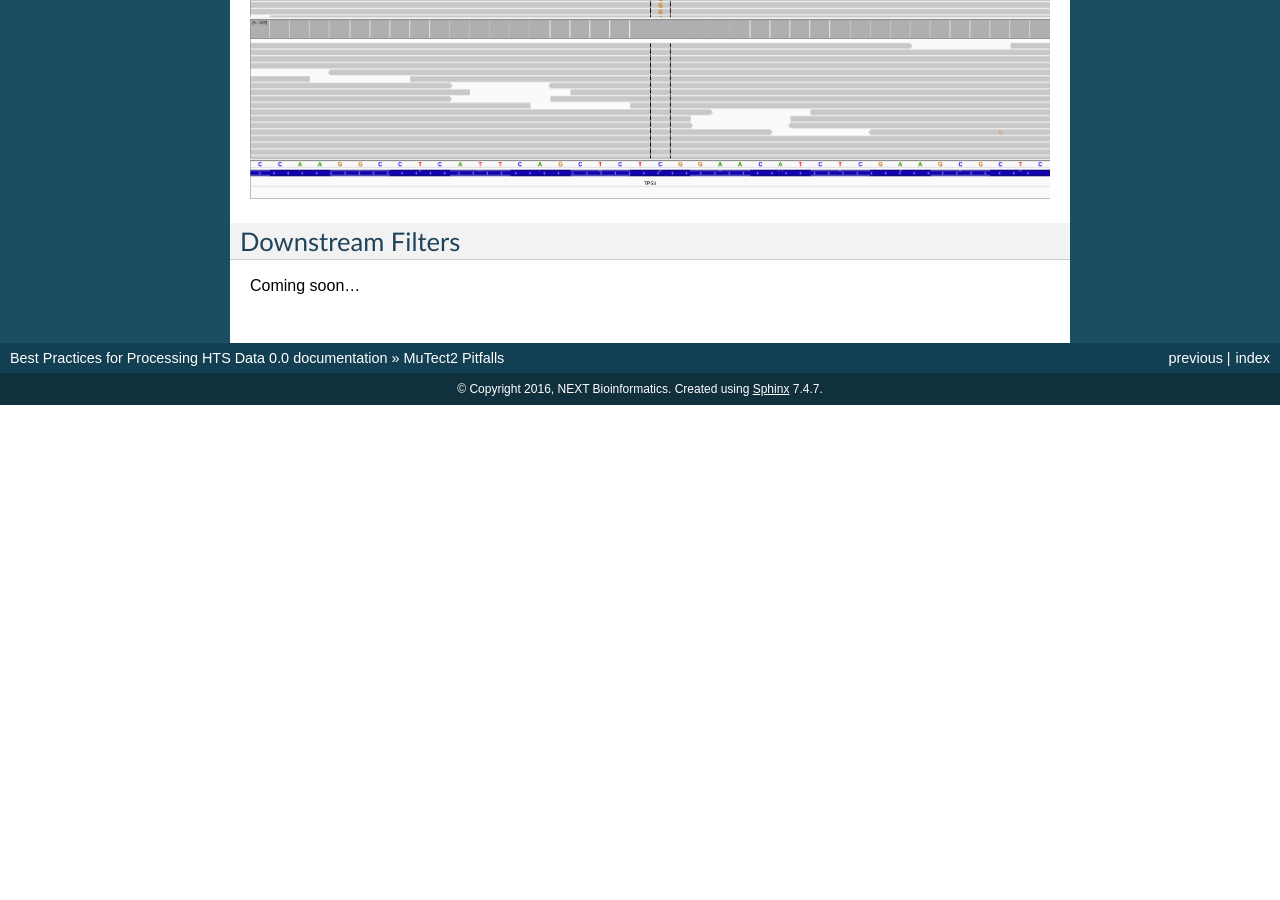
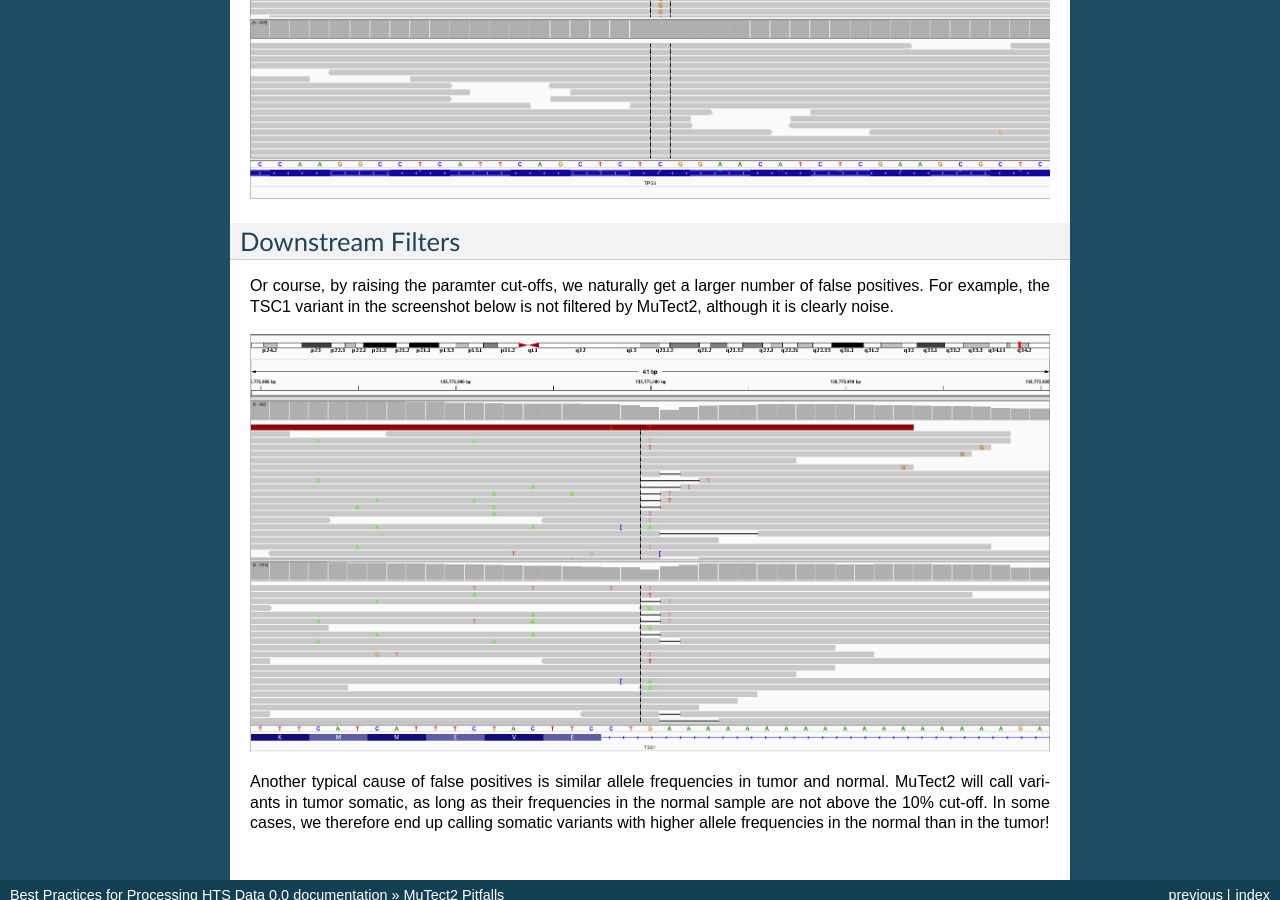
Before and after one commit to NEXTBioinformatics/Best-Practices-for-Processing-HTS-Data, a Sphinx documentation site: the page built from source/mutect2_pitfalls.rst, in a window 1280 px wide and 900 px high, scrolled down 812 px. Built offline with Sphinx 7.4.7, drawn with Linux system fonts in a browser that asks for light colours; before the commit the page ends 1217 px from its top, so only the background shows below that.

Commit message:
Added motivation for downstream filters

```diff
--- a/source/mutect2_pitfalls.rst
+++ b/source/mutect2_pitfalls.rst
@@ -24,4 +24,8 @@ The IGV screenshot below shows an example of a variant in TP53 which is not call
 Downstream Filters
 ------------------
 
-Coming soon...
+Or course, by raising the paramter cut-offs, we naturally get a larger number of false positives. For example, the TSC1 variant in the screenshot below is not filtered by MuTect2, although it is clearly noise.
+
+.. image:: _static/TSC1.png
+
+Another typical cause of false positives is similar allele frequencies in tumor and normal. MuTect2 will call variants in tumor somatic, as long as their frequencies in the normal sample are not above the 10% cut-off. In some cases, we therefore end up calling somatic variants with higher allele frequencies in the normal than in the tumor!
```
Also changed, not shown: source/_static/TSC1.png (added).
